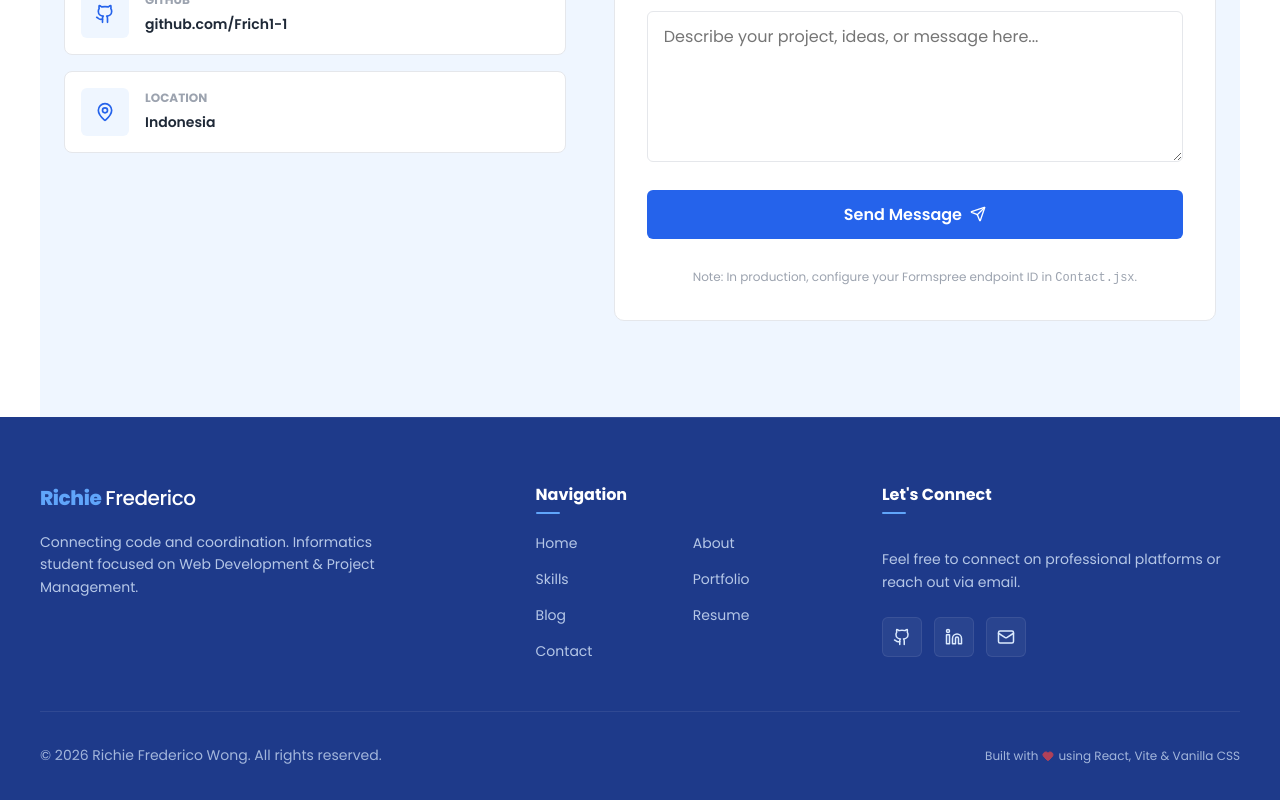
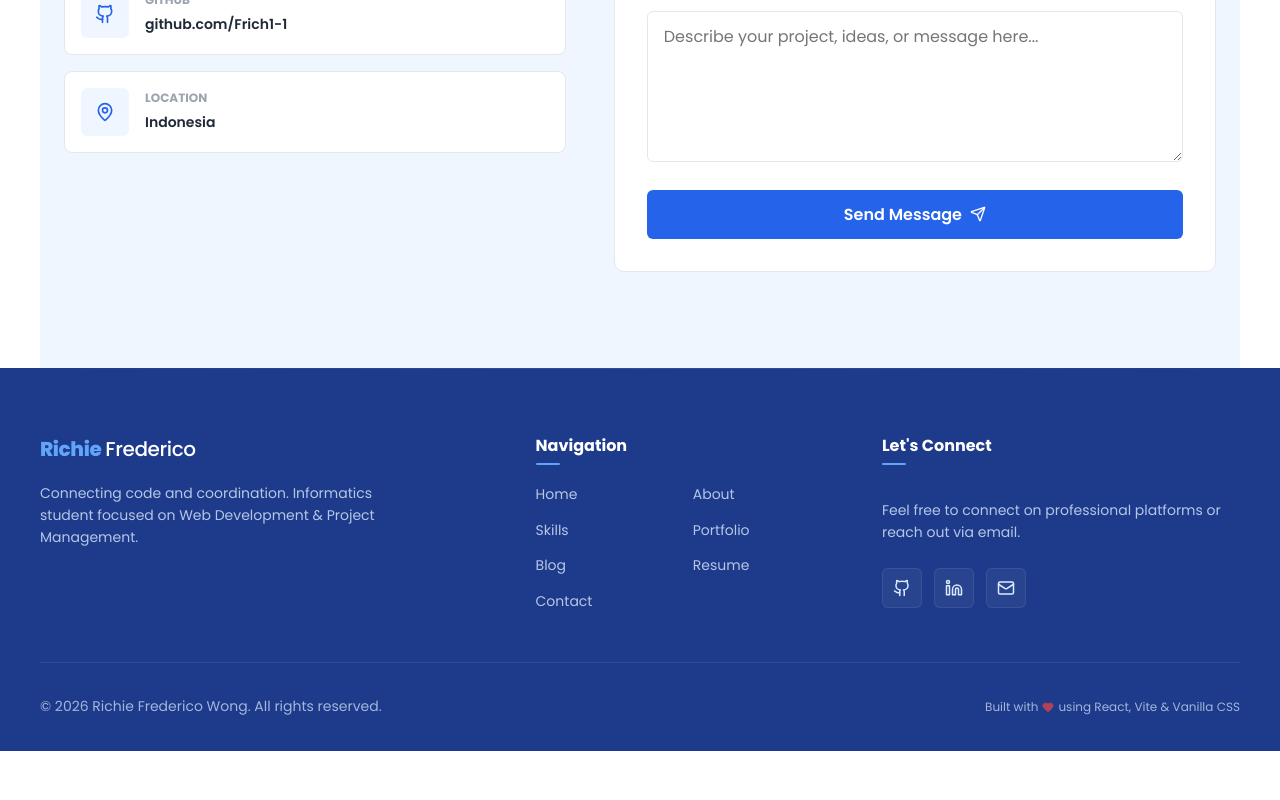
Before and after one commit to Frich1-1/portfolio, a React (Vite) app: page / in a window 1280 px wide. Shown: the part 6466-7266 px from the top of the page. After the commit the page ends 7217 px from the top, so only its background shows below. Built offline with nearby package versions, Linux system fonts and the light colour scheme.

Commit message:
feat: configure Formspree contact form ID for live message submission

```diff
--- a/src/components/Contact.jsx
+++ b/src/components/Contact.jsx
@@ -14,7 +14,7 @@ export default function Contact() {
   const [submitStatus, setSubmitStatus] = useState(null); // 'success' | 'error' | null
 
   // Replace with your Formspree form ID once created
-  const FORMSPREE_FORM_ID = 'my-portfolio-contact';
+  const FORMSPREE_FORM_ID = 'mzdqondp';
 
   const handleChange = (e) => {
     setFormState({
@@ -191,10 +191,6 @@ export default function Contact() {
                   Oops! Something went wrong. You can also contact me directly at the email listed.
                 </div>
               )}
-
-              <p className="contact__form-note">
-                Note: In production, configure your Formspree endpoint ID in <code>Contact.jsx</code>.
-              </p>
             </form>
           </div>
         </div>
```
